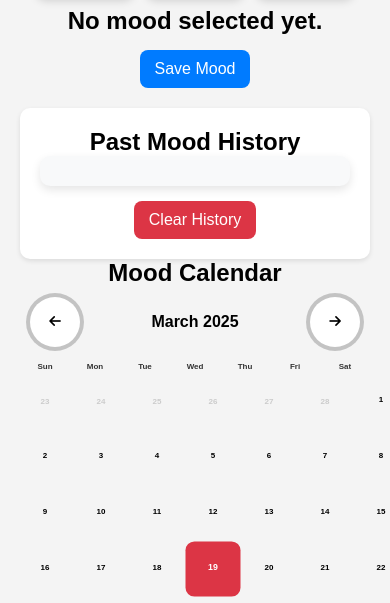
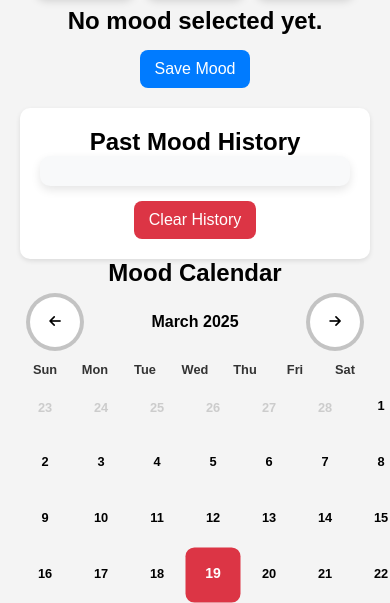
Before and after one commit to Soubhik-Das/Mood-collector, a plain HTML site: page index.html in a window 390 px wide. Shown: the part 476-1079 px from the top of the page. Drawn offline with Linux system fonts and the light colour scheme.

Commit message:
Update style.css

```diff
--- a/style.css
+++ b/style.css
@@ -358,18 +358,18 @@ h3 {
         font-size: 2.5rem;
     }
 }
-@media (max-width: 600px) {
+@media (max-width: 560px) {
     .mood-calendar {
-        max-width: 90%;
+        max-width: 100%;
         padding: 8px;
     }
 
     .day {
-        font-size: 0.5rem;
+        font-size: 0.8rem;
     }
 
     .date {
-        font-size: 0.5rem;
+        font-size: 0.8rem;
         padding: 6px;
     }
 }
```
